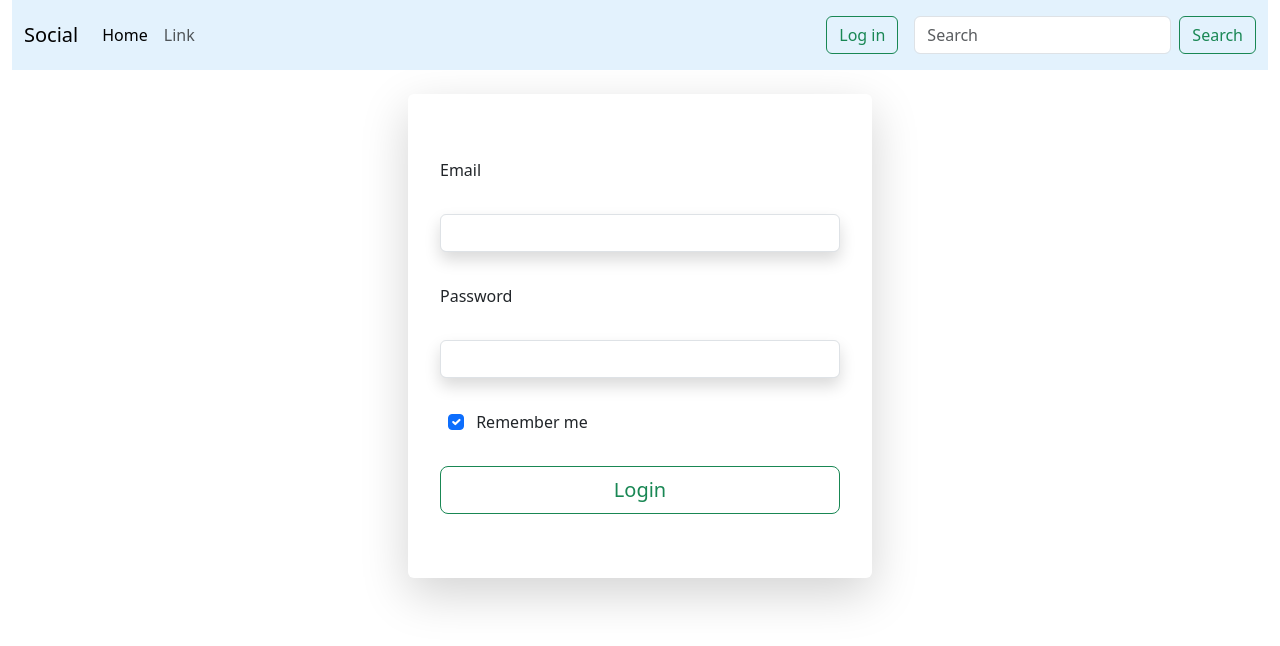
After one commit to ANTH0RNY/Flask_socialApp, a Flask app: page /auth/login in a window 1280 px wide. The commit adds this page. Shown: the top 646 px of the page. Run offline with Flask 3, Linux system fonts and the light colour scheme; some libraries are stand-ins or nearby versions.

Commit message:
Done with template, login.html and login and logout

```diff
--- a/app.py
+++ b/app.py
@@ -1,7 +1,7 @@
 import os
 from flask_migrate import Migrate
 from app import db, create_app
-from app.Model import User, Role
+from app.models import User, Role
 
 conf = os.environ.get('APP_CONFIG') or 'default'
 # print(conf)
@@ -9,4 +9,4 @@ app = create_app(conf)
 
 @app.shell_context_processor
 def shell_context():
-    return dict(db=db, user=User, role=Role)
+    return dict(db=db, User=User, Role=Role)
--- /dev/null
+++ b/app/auth/__init__.py
@@ -0,0 +1,5 @@
+from flask import Blueprint
+
+auth = Blueprint('auth', __name__)
+
+from . import views
--- /dev/null
+++ b/app/auth/forms.py
@@ -0,0 +1,9 @@
+from flask_wtf import FlaskForm
+from wtforms import StringField, PasswordField, SubmitField, BooleanField
+from wtforms.validators import DataRequired, Length, Email
+
+class login_Form(FlaskForm):
+    email = StringField('Email', validators=[DataRequired(), Length(1,64), Email()])
+    password = PasswordField('Password', validators=[DataRequired()])
+    remember_me = BooleanField('Remember me', default=True)
+    submit = SubmitField('Login')
--- /dev/null
+++ b/app/auth/views.py
@@ -0,0 +1,31 @@
+from flask import render_template, flash, request, url_for, redirect
+from flask_login import login_user, logout_user, login_required
+from . import auth
+from .forms import login_Form
+from ..models import User
+
+@auth.route('/login', methods=['POST', 'GET'])
+def login():
+    form = login_Form()
+    if form.validate_on_submit():
+        user = User.query.filter_by(email = form.email.data).first()
+        if not user:
+            flash('Invalid email')
+            return render_template('auth/login.html', form=form)
+        if not user.verify_password(form.password.data):
+            flash('Invalid email or password')
+            return render_template('auth/login.html', form=form)
+        login_user(user, form.remember_me.data)
+        next = request.args.get('next')
+
+        if next or next.startswith('/'):
+            return redirect(next)
+        return redirect(url_for('main.index'))
+    return render_template('auth/login.html', form=form)
+
+@auth.route('/logout')
+@login_required
+def logout():
+    logout_user()
+    flash('You have been logged out have a nice day')
+    return redirect(url_for('main.index'))
--- /dev/null
+++ b/app/static/style.css
@@ -0,0 +1,14 @@
+.form-group{
+    margin: 2rem 0;
+    width: 25rem;
+}
+.form{
+    /* border: solid 1px black; */
+    max-width: 30rem;
+    padding: 2rem;
+}
+.flex{
+    display: flex;
+    align-items: center;
+    justify-content: center;
+}
--- /dev/null
+++ b/app/templates/auth/login.html
@@ -0,0 +1,56 @@
+{% extends 'layout.html' %}
+{% block title %}
+Login
+{% endblock %}
+{% block body %}
+
+<div class="flex my-4">
+
+    <div class="form shadow-lg rounded border-success-subtle">
+        <form action="{{url_for('auth.login')}}" method="post">
+           <div class="form-group">
+               {{
+                   form.hidden_tag()
+               }}
+           </div>
+           <div class="form-group">
+               {{
+                   form.email.label()
+               }}
+           </div>
+           <div class="form-group">
+               {{
+                   form.email(class="form-control shadow")
+               }}
+           </div>
+           <div class="form-group">
+               {{
+                   form.password.label()
+               }}
+           </div>
+           <div class="form-group">
+               {{
+                   form.password(class="form-control shadow")
+               }}
+           </div>
+           <div class="form-group">
+
+               {{
+                   form.remember_me(class="form-check-input mx-2")
+               }}
+               {{
+                   form.remember_me.label(class="form-check-label")
+               }}
+           </div>
+           <!-- <div class="form-group">
+           </div> -->
+           <div class="form-group">
+               {{
+                   form.submit(class="btn btn-outline-success w-100 btn-lg")
+               }}
+           </div>
+        </form>
+    </div>
+</div>
+
+{% endblock %}
--- a/app/templates/layout.html
+++ b/app/templates/layout.html
@@ -8,11 +8,12 @@
   <title>{% block title%}{% endblock %}</title>
   <link href="https://cdn.jsdelivr.net/npm/bootstrap@5.3.0-alpha3/dist/css/bootstrap.min.css" rel="stylesheet"
     integrity="sha384-KK94CHFLLe+nY2dmCWGMq91rCGa5gtU4mk92HdvYe+M/SXH301p5ILy+dN9+nJOZ" crossorigin="anonymous" />
+    <link rel="stylesheet" href="{{ url_for('static', filename='style.css')}}">
 </head>
 
 <body class="container-fluid">
   {% block nav %}
-  <nav class="navbar navbar-expand-lg bg-body-tertiary">
+  <nav class="navbar navbar-expand-lg" style="background-color: #e3f2fd;">
     <div class="container-fluid">
       <a class="navbar-brand" href="{{ url_for('main.index')}}">Social</a>
       <button class="navbar-toggler" type="button" data-bs-toggle="collapse" data-bs-target="#navbarTogglerDemo02"
@@ -31,6 +32,13 @@
             <a class="nav-link disabled">Disabled</a>
           </li> -->
         </ul>
+        <div class="navbar-nav ms-auto">
+          {% if current_user.is_authentcated %}
+          <a href="{{ url_for('auth.login')}}" class="btn btn-outline-warning">Log out</a>
+          {% else %}
+          <a href="{{url_for('auth.logout')}}" class="btn btn-outline-success my-2 mx-3">Log in</a>
+          {% endif %}
+        </div>
         <form class="d-flex" role="search">
           <input class="form-control me-2" type="search" placeholder="Search" aria-label="Search" />
           <button class="btn btn-outline-success" type="submit">
```
Also changed, not shown: app/__init__.py (+12 -1 lines), app/auth/error.py (added, +12 -0 lines), app/models.py (+20 -1 lines), migrations/versions/6ed3da69636c_.py (added, +56 -0 lines), app/main/forms.py (added), app/templates/macros/form.html (added).
